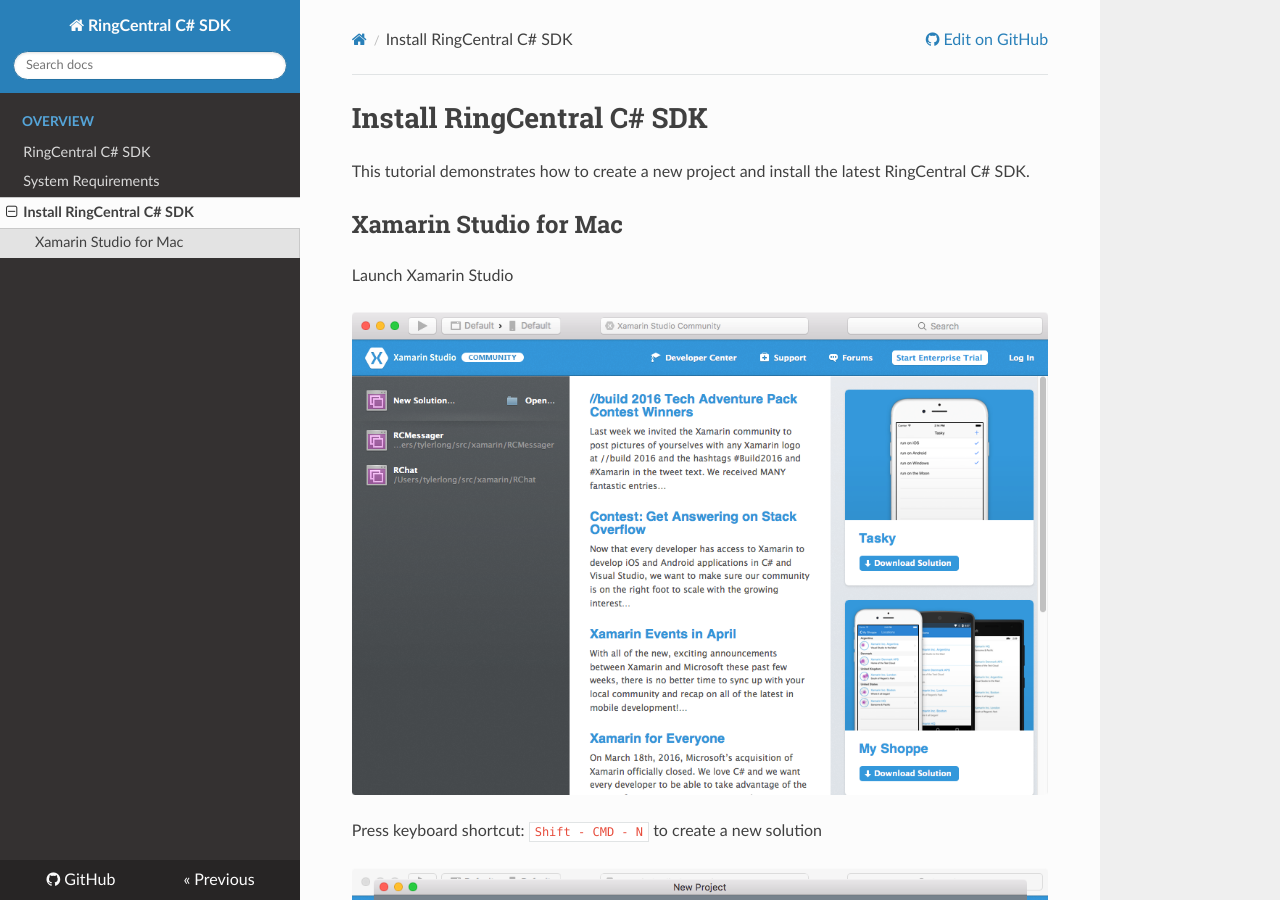
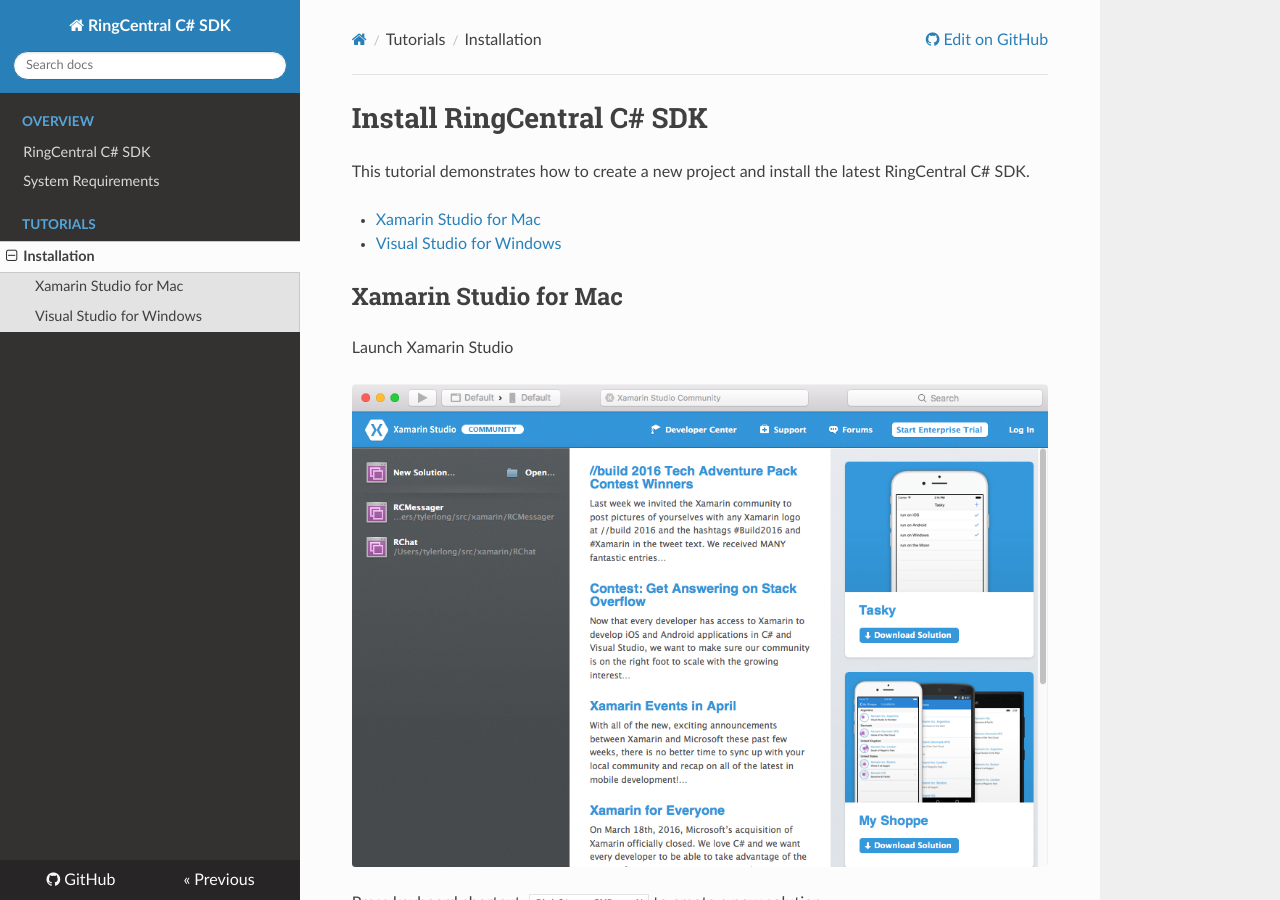
Before and after one commit to tylerlong/ringcentral-csharp-docs, an MkDocs documentation site: the page built from docs/installation.md, in a window 1280 px wide and 900 px high. Built offline with MkDocs 1.6.1, drawn with Linux system fonts in a browser that asks for light colours; nearby versions of some CDN libraries; old or Windows-style settings are respelled for this version of MkDocs; some of the changed text lies outside the part shown.

```diff
--- a/docs/installation.md
+++ b/docs/installation.md
@@ -1,6 +1,9 @@
 # Install RingCentral C# SDK
 
 This tutorial demonstrates how to create a new project and install the latest RingCentral C# SDK.
+
+- [Xamarin Studio for Mac](#xamarin-studio-for-mac)
+- [Visual Studio for Windows](#visual-studio-for-windows)
 
 
 ## Xamarin Studio for Mac
@@ -55,3 +58,8 @@ Press `CMD - B` to build the project.
 ![Build Successful](screenshots/build-successful.png)
 
 "Build successful." means RingCentral SDK has been installed successfully.
+
+
+## Visual Studio for Windows
+
+Coming soon...
--- a/mkdocs.yml
+++ b/mkdocs.yml
@@ -8,4 +8,4 @@ pages:
 - ['index.md', 'Overview', 'RingCentral C# SDK']
 - ['requirements.md', 'Overview', 'System Requirements']
 # Tutorials
-- ['installation.md', 'Tutorials', 'Installation', 'Mac']
+- ['installation.md', 'Tutorials', 'Installation']
```
